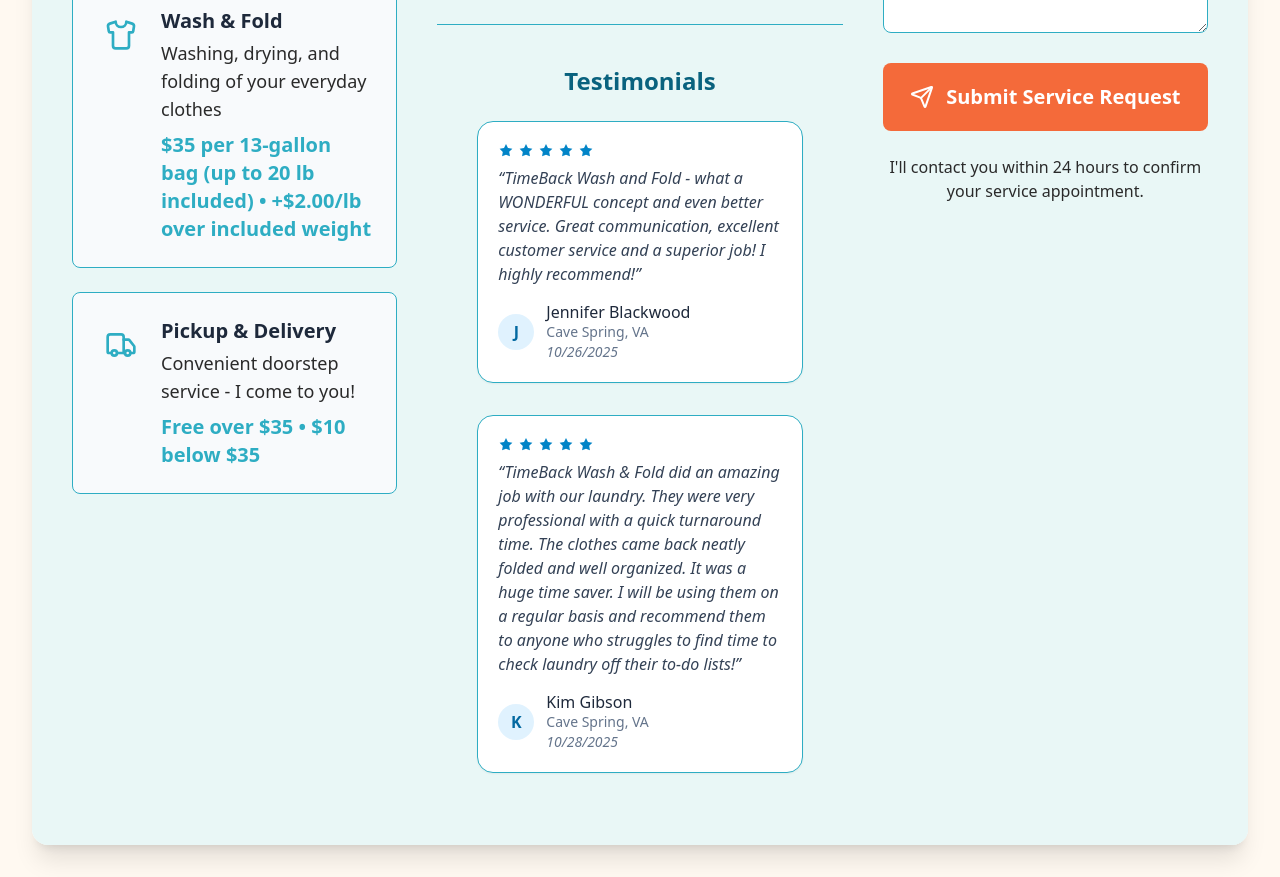
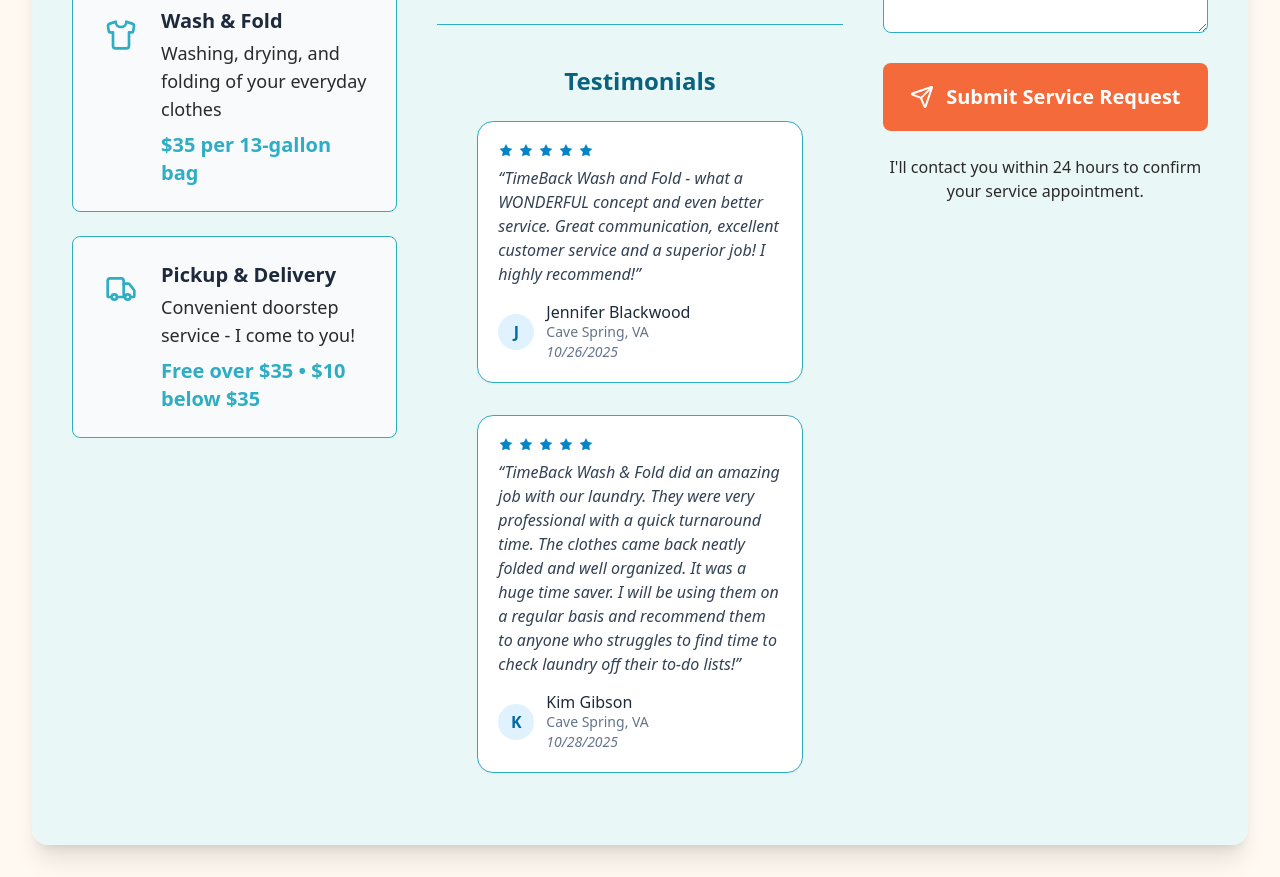
Before and after one commit to bkahl1984/timeback-wash-fold-app, a React (Vite) app: page / in a window 1280 px wide. Shown: the part 1340-2217 px from the top of the page. Built offline with nearby package versions, Linux system fonts and the light colour scheme; no server answers.

Commit message:
update charge per bag and remove over 20 lbs

```diff
--- a/src/components/TimeBackLaundryApp.tsx
+++ b/src/components/TimeBackLaundryApp.tsx
@@ -62,7 +62,7 @@
       icon: <Shirt className="w-8 h-8 price-text-color" />,
       title: "Wash & Fold",
       description: "Washing, drying, and folding of your everyday clothes",
-      price: "$35 per 13-gallon bag (up to 20 lb included) • +$2.00/lb over included weight",
+      price: "$35 per 13-gallon bag",
     },
     {
       icon: <Truck className="w-8 h-8 price-text-color" />,
```
